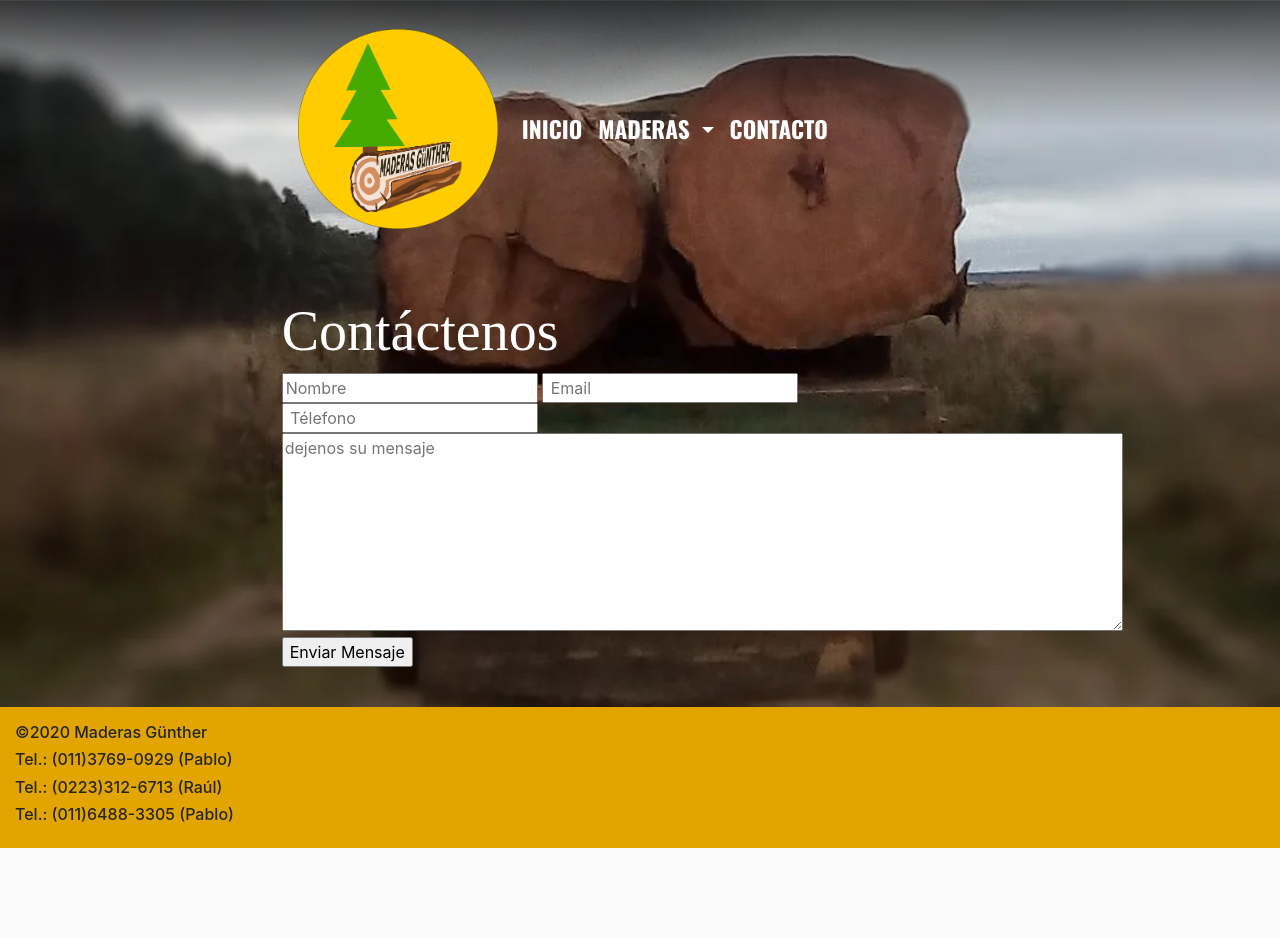
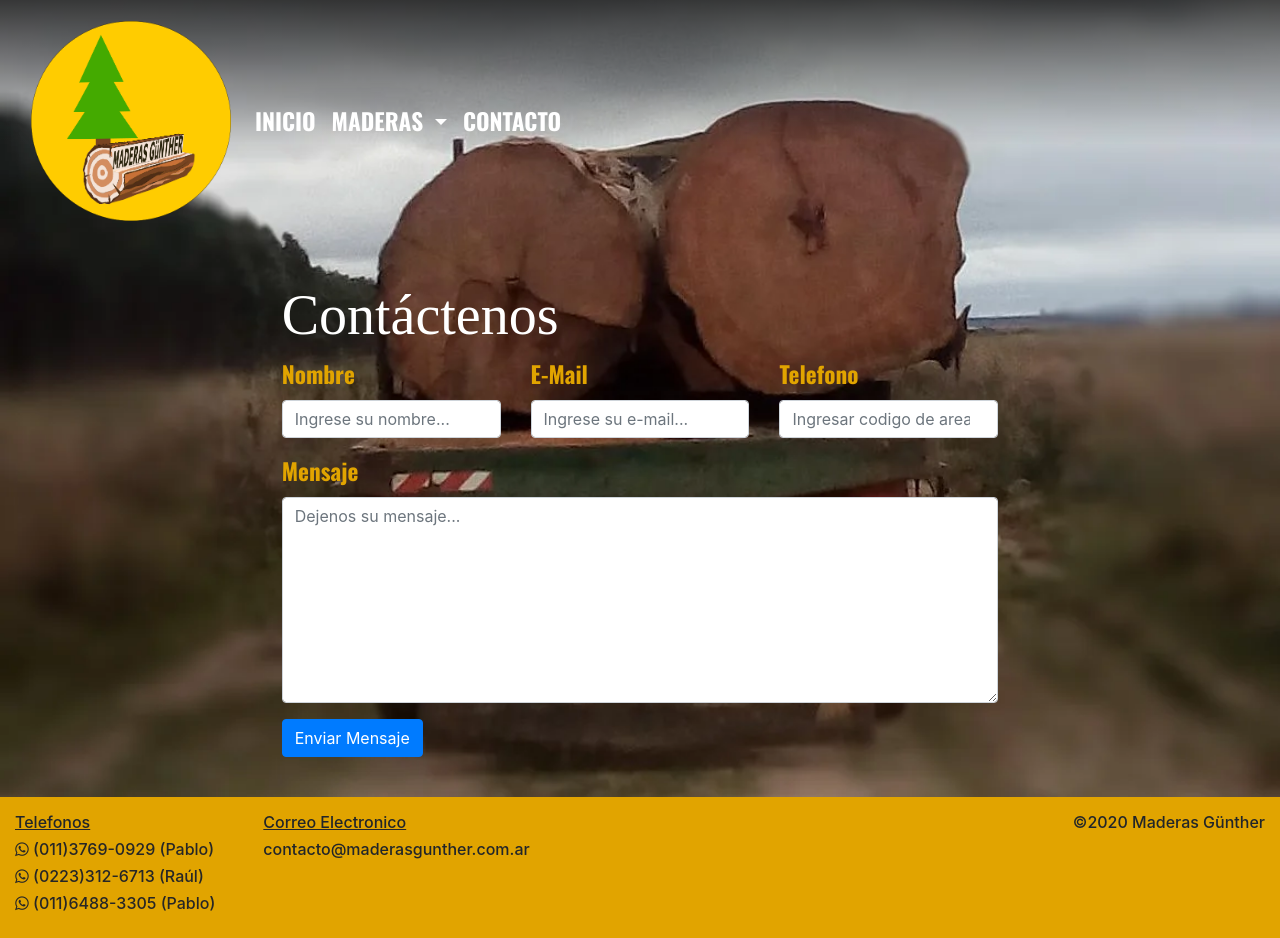
Before and after one commit to Gumio94/MaderasGunther, a PHP site: page /contacto.php in a window 1280 px wide. Before the commit the page ends 848 px from the top, so only its background shows below. Run offline with PHP 8.4, Linux system fonts and the light colour scheme; some web fonts are replaced.

Commit message:
contactos modificado

```diff
--- a/contacto.php
+++ b/contacto.php
@@ -1,25 +1,42 @@
 <?php include "inc/header.php"?>
-<body>
+
 <div class="container-fluid cuerpo">
     <div class="row justify-content-md-center">
-            <div class="col-sm-7 py-3 barra">
+        <div class="col-12 py-2 barra">
             <?php include "inc/navbar.php"?>
         </div>
-            <div class="col-md-7 py-3 my-4">
+        <div class="col-md-9 col-lg-7 py-3 my-4">
             <H1>Contáctenos</H1>
 
-                <div class="formulario">
             <form action="carga_formulario.php" method="POST">
-                        <input type=" text" placeholder = "Nombre" name ="nombre" id = "nombre" required class="nombrecaja">
-                        <input type=" email" placeholder = " Email" id =" email" name = "email"  required class="emailcaja">
-                        <input type=" number" placeholder = " Télefono" name ="telefono" id = "telefono" required class="telefonocaja">
-                        <textarea type ="text" placeholder ="dejenos su mensaje"name = "mensaje" rows ="8" cols ="80"  id = "textarea" class ="mensajecaja" required ></textarea >
-                        <input type="submit" value="Enviar Mensaje">
-
-                    </form>
+                <div class="row">
+                    <div class="col-md-4">
+                        <div class="form-group">
+                            <label class="amarillo" for="Nombre">Nombre</label>
+                            <input type="text" placeholder="Ingrese su nombre..." name="nombre" id="nombre" required class="form-control">
+                        </div>
+                    </div>
+                    <div class="col-md-4">
+                        <div class="form-group">
+                            <label class="amarillo" for="email">E-Mail</label>
+                            <input type="email" placeholder="Ingrese su e-mail..." id="email" name="email" required class="form-control">
+                        </div>
+                    </div>
+                    <div class="col-md-4">
+                        <div class="form-group">
+                            <label class="amarillo" for="telefono">Telefono</label>
+                            <input type="number" placeholder="Ingresar codigo de area y numeros sin guiones ni espacio..." name="telefono" id="telefono" required class="form-control">
                         </div>
                     </div>
                 </div>
+                <div class="form-group">
+                    <label class="amarillo" for="mensaje">Mensaje</label>
+                    <textarea placeholder="Dejenos su mensaje..." name="mensaje" rows="8" id="mensaje" class="form-control" required ></textarea >
                 </div>
-</body>
+                <button type="submit" class="btn btn-primary" >Enviar Mensaje</button>
+            </form>
+
+        </div>
+    </div>
+</div>
 <?php include "inc/footer.php"?>
--- a/css/main.css
+++ b/css/main.css
@@ -17,12 +17,9 @@
     font-family: 'Oswald', sans-serif;
 }
 
-.nav-link, .dropdown-item{
+.nav-link, .dropdown-item, label{
     font-family: 'Oswald', sans-serif;
-
     font-size: 1.45rem;
-
-
 }
 
 .nav-link,.negro{
@@ -63,6 +60,9 @@
     background-color: #262626 !important;
 }
 
+.sub{
+    text-decoration: underline #262626;
+}
 
 @media screen and (max-width: 575px) {
     .barra{
--- a/inc/footer.php
+++ b/inc/footer.php
@@ -1,30 +1,33 @@
 <div class="container-fluid bg-amarillo">
     <div class="row justify-content-md-center bg-amarillo">
         <div class="col py-3">
-            <div class="row justify-content-between">
-                <div class="col-md-6">
-                    <h6>©2020 Maderas Günther</h6>
+            <h6 class="float-right">©2020 Maderas Günther</h6>
+            <div class="float-left mr-5">
+                <h6 class="sub" >Telefonos</h6>
                 <h6>
-                        <a class="text-decoration-none negro" href="https://api.whatsapp.com/send?phone=541137690929">
-                            Tel.: (011)3769-0929 (Pablo)
+                    <a class="text-decoration-none negro" href="https://api.whatsapp.com/send?phone=541137690929"><i class="fa fa-whatsapp"></i>
+                        (011)3769-0929 (Pablo)
                     </a>
                 </h6>
                 <h6>
-                        <a class="text-decoration-none negro" href="https://api.whatsapp.com/send?phone=542233126713">
-                            Tel.: (0223)312-6713 (Raúl)
+                    <a class="text-decoration-none negro" href="https://api.whatsapp.com/send?phone=542233126713"><i class="fa fa-whatsapp"></i>
+                        (0223)312-6713 (Raúl)
                     </a>
                 </h6>
                 <h6>
-                        <a class="text-decoration-none negro" href="https://api.whatsapp.com/send?phone=541164883305">
-                            Tel.: (011)6488-3305 (Pablo)
+                    <a class="text-decoration-none negro" href="https://api.whatsapp.com/send?phone=541164883305"><i class="fa fa-whatsapp"></i>
+                        (011)6488-3305 (Pablo)
                     </a>
                 </h6>
             </div>
-                <div class="col"></div>
+            <div class="float-left">
+                <h6 class="sub">Correo Electronico</h6>
+                <h6>contacto@maderasgunther.com.ar</h6>
             </div>
         </div>
     </div>
 </div>
+
 <script src="js/jquery-3.5.1.min.js"></script>
 <script src="js/popper.min.js"></script>
 <script src="js/bootstrap.min.js"></script>
--- a/inc/header.php
+++ b/inc/header.php
@@ -7,6 +7,7 @@
         <meta name="X-AU-Compatible" content="id=edge"/>
 
         <link rel="stylesheet" href="css/bootstrap.min.css"/>
+        <link rel="stylesheet" href="https://cdnjs.cloudflare.com/ajax/libs/font-awesome/4.7.0/css/font-awesome.min.css">
 
         <!--fonts-->
         <link href="https://fonts.googleapis.com/css2?family=Oswald:wght@700&display=swap" rel="stylesheet"/>
```
Also changed, not shown: index.php (+16 -16 lines), img/wpp.svg (renamed from img/iconmonstr-whatsapp-1.svg). Lines whose indentation alone changed are shown as unchanged.
